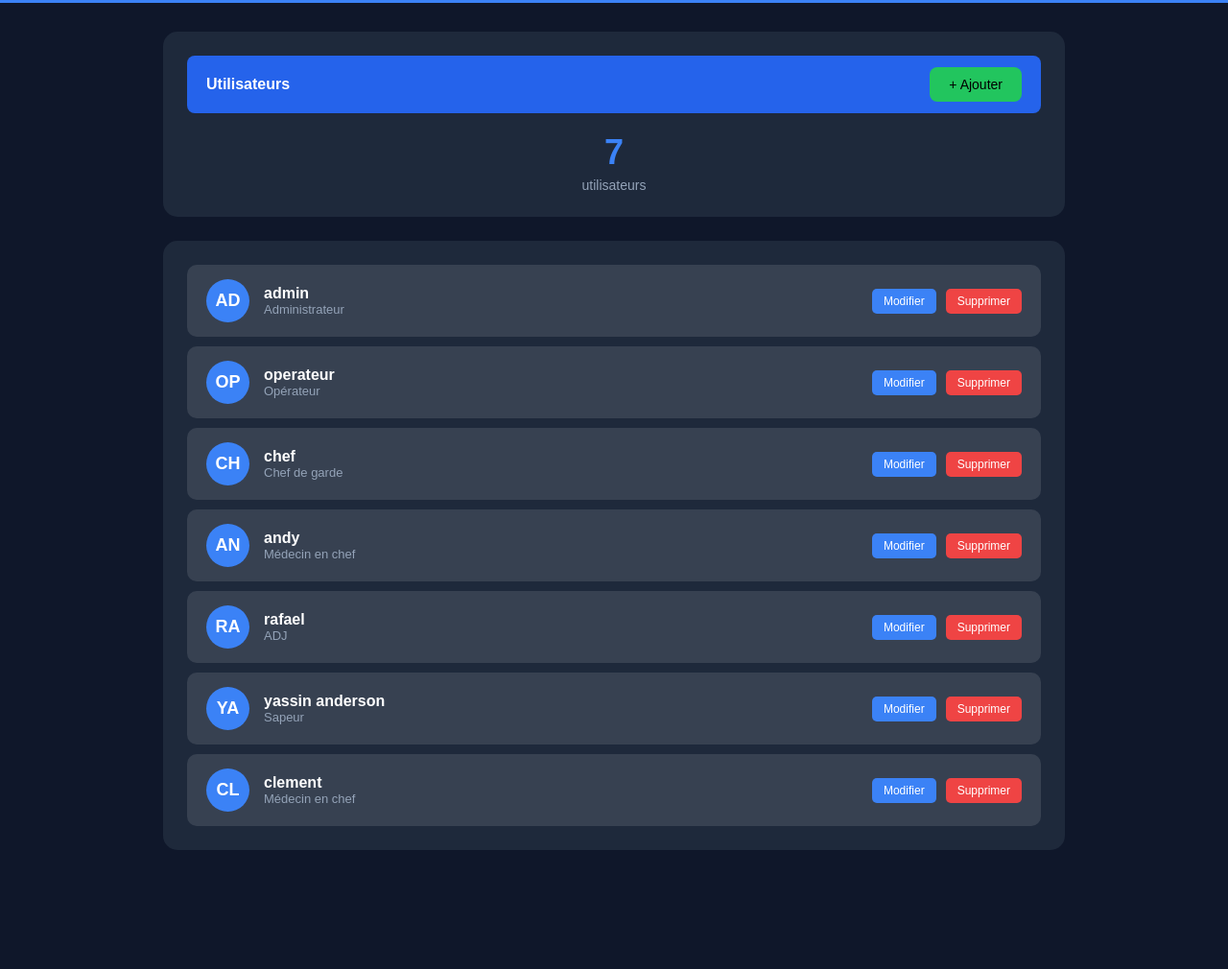
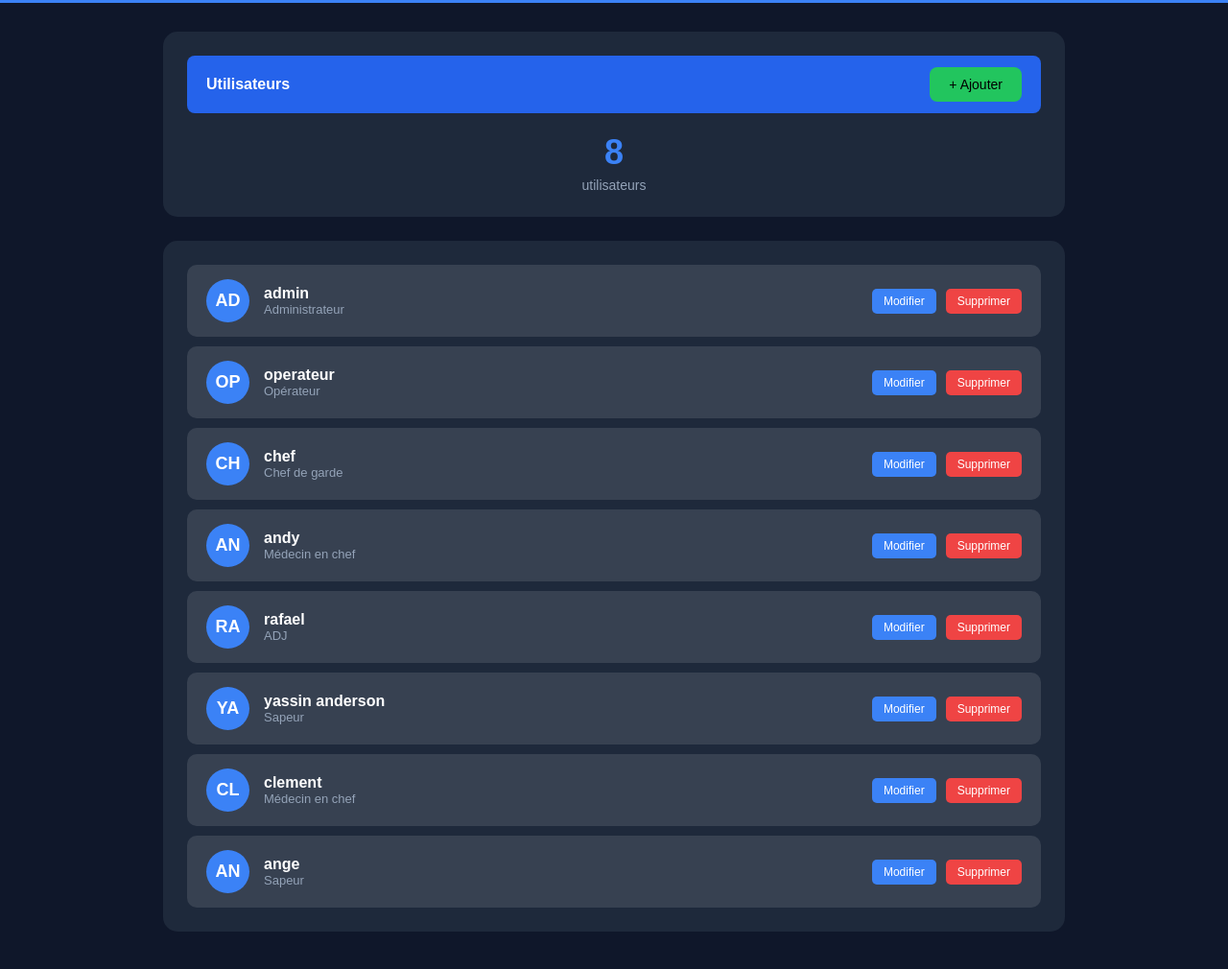
Before and after one commit to anaistodoroki63/service, a plain HTML site: page compte.html in a window 1280 px wide. Shown: the part 66-1076 px from the top of the page at 96% size. Before the commit the page ends 1007 px from the top, so only its background shows below. Drawn offline with Linux system fonts and the light colour scheme.

Commit message:
Update compte.html

```diff
--- a/compte.html
+++ b/compte.html
@@ -163,6 +163,7 @@ var defaultUsers = [
   { username: 'rafael', password: 'Rafaelneko', role: 'ADJ', firstLogin: true },
   { username: 'yassin anderson', password: 'yassin', role: 'Sapeur', firstLogin: true },
   { username: 'clement', password: 'clement', role: 'Médecin en chef', firstLogin: true },
+  { username: 'ange', password: 'hernandez', role: 'Sapeur', firstLogin: true },
 ];
 
 function loadUsers() {
```
